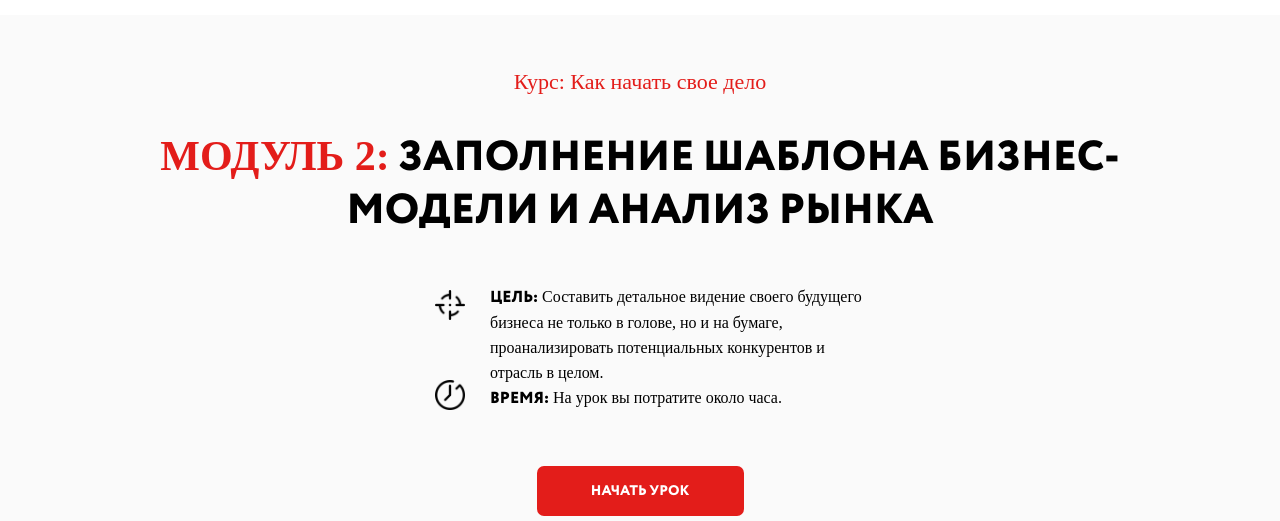
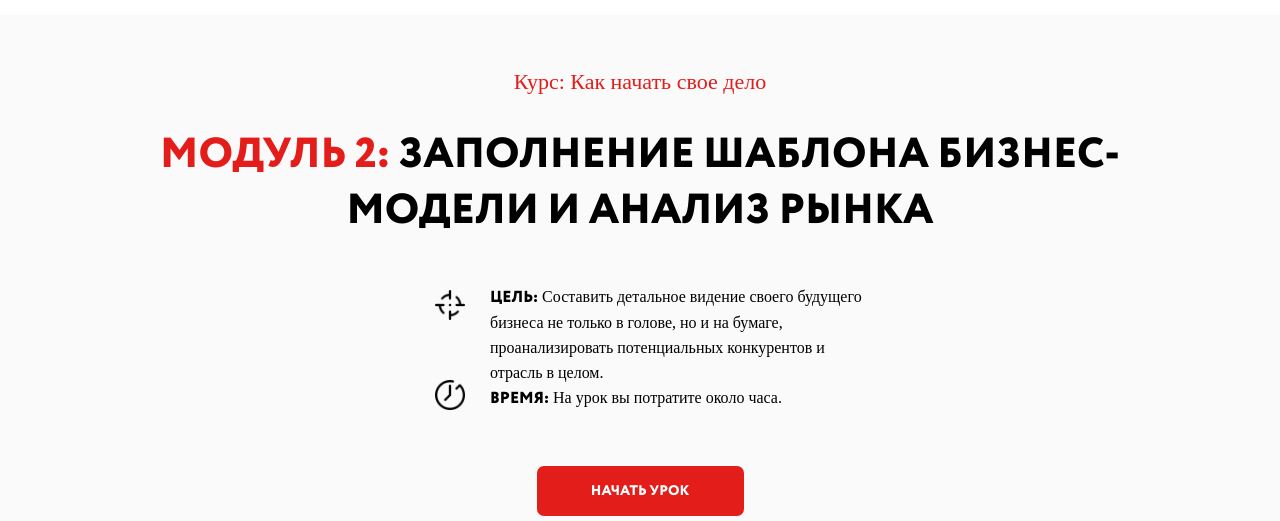
Before and after one commit to EvgeniyVorobev/heinz, a plain HTML site: page module_2.html in a window 1280 px wide. Shown: the part 279-800 px from the top of the page. Drawn offline with Linux system fonts and the light colour scheme; files whose address does not match are found by name; a web font is replaced by a local one.

Commit message:
Update module_2.html

```diff
--- a/module_2.html
+++ b/module_2.html
@@ -37,7 +37,7 @@
 <section class="mb90 sec-bgcol">
 <div class="main-info">
 <span class="pt50">Курс: Как начать свое дело</span>
-<h1 class="pb50"><strong class="ac-color">МОДУЛЬ 2:</strong> ЗАПОЛНЕНИЕ ШАБЛОНА БИЗНЕС-МОДЕЛИ И АНАЛИЗ РЫНКА</h1>
+<h1 class="pb50"><strong class="ext-bold ac-color">МОДУЛЬ 2:</strong> ЗАПОЛНЕНИЕ ШАБЛОНА БИЗНЕС-МОДЕЛИ И АНАЛИЗ РЫНКА</h1>
 <div class="width-center sm-block">
 <div class="wrap_flex">
 <img class="icon-size position" src="img/target.png">
```
